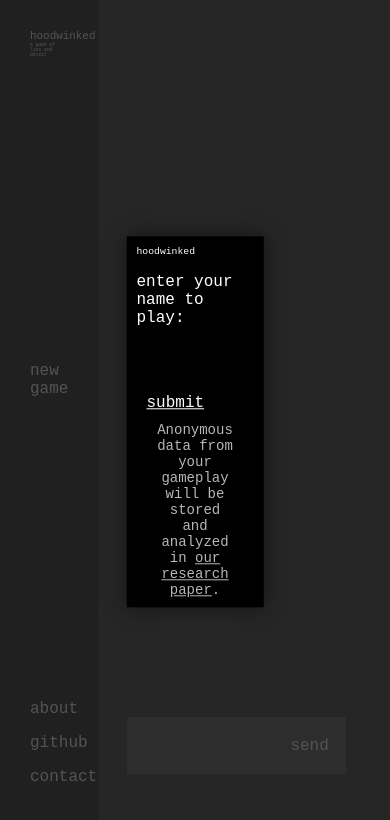
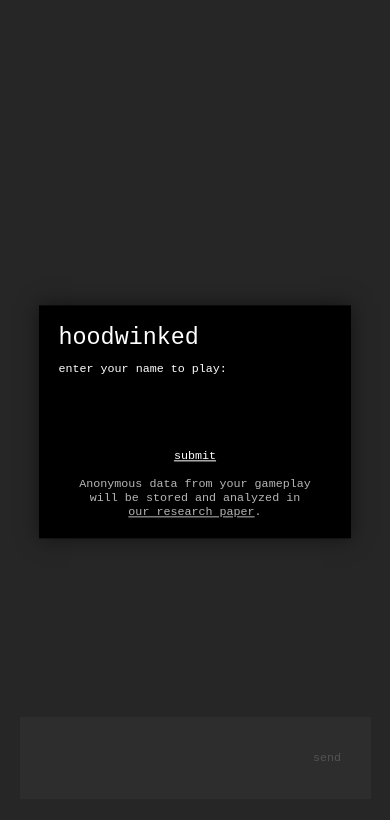
Before and after one commit to aogara-ds/hoodwinked-website, a Next.js app in the folder frontend/: page / in a window 390 px wide. Shown: the top 820 px of the page. Built offline with nearby package versions, Linux system fonts and the light colour scheme.

Commit message:
Initial UI for mobile

```diff
--- a/frontend/styles/chat.module.css
+++ b/frontend/styles/chat.module.css
@@ -89,3 +89,52 @@
 .message-block li {
     list-style: decimal;
 }
+
+
+@media only screen and (max-width: 1290px) {
+    /* Modify the login popup window */
+    .window {
+        width: 100%;
+        left: 0%;
+    }
+
+    .history {
+        font-size: 3vw;
+        left: 0%;
+        top: 30px;
+        width: 90%;
+        height: 77.5%;
+        padding: 5%;
+        /* padding: 5%; */
+    }
+
+    /* Style the input box */
+    .input {
+        width: 80%;
+        left: 5%;
+        right: 5%;
+        padding: 5%;
+        top: 85%;
+        height: 5%;
+    }
+
+    /* Style the input field */
+    .input textarea {
+        height: 100%;
+        padding: 0px;
+        font-size: 3vw;
+        line-height: 100%;
+    }
+
+    /* Style the send button */
+    .input button {
+        padding: 10px;
+        cursor: pointer;
+        font-size: 3vw;
+        margin-left: 2.5%;
+    }
+
+    .message-block {
+        padding: 1rem;
+    }
+}
--- a/frontend/styles/login.module.css
+++ b/frontend/styles/login.module.css
@@ -7,10 +7,11 @@
     background-color: black;
     color: white;
     font-family: 'Courier New', monospace;
-    width: 30%;
+    width: 500px;
     padding: 2.5%;
     box-shadow: 0 0 20px rgba(0, 0, 0, 0.5);
     z-index: 999;
+    font-size: 16px;
 }
 
 .login h1 {
@@ -18,7 +19,7 @@
     padding: 0px;
     padding-bottom: 0px;
     margin: 0;
-    font-size: 2.5vw
+    font-size: 24px;
 }
 
 /* Style the form input */
@@ -58,7 +59,8 @@
     border: 0;
     padding: 10px;
     padding-right: 0px;
-    text-align: right;
+    width: 100%;
+    text-align: center;
     cursor: pointer;
     text-decoration: underline;
     display: table-cell;
@@ -88,6 +90,32 @@
     opacity: 0.5;
 }
 
-/* To use the overlay you will need to add the class 'login-popup-overlay' to a div and make sure it's parent is the body and it's below the login-popup div in the HTML */
+@media only screen and (max-width: 1290px) {
+    /* Modify the login popup window */
+    .login {
+        width: 70%;
+        padding: 5%;
+        font-size: 3vw;
+    }
 
-/* You will also need to add the class 'login-popup' to the login-popup div */
+    .login h1 {
+        font-size: 6vw;
+    }
+
+    /* Modify the form input */
+    .login input {
+        width: 100%;
+        margin-bottom: 5%;
+        font-size: 3vw;
+    }
+
+    /*Modify the disclaimer*/
+    .login disclaimer {
+        font-size: 3vw;
+    }
+
+    /* Modify the submit button */
+    .login button {
+        padding: 5%;
+    }
+}
--- a/frontend/styles/sidebar.module.css
+++ b/frontend/styles/sidebar.module.css
@@ -7,7 +7,6 @@
     position: fixed;
     left: 0;
     top: 0;
-    bottom: 0;
 }
 
 .sidebar .h1 {
@@ -56,3 +55,9 @@
   color: white;
   text-decoration: none;
 }
+
+@media only screen and (max-width: 1290px) {
+  .sidebar {
+    display: none;
+  }
+}
```
Also changed, not shown: frontend/styles/styles.css (deleted, +0 -48 lines).
